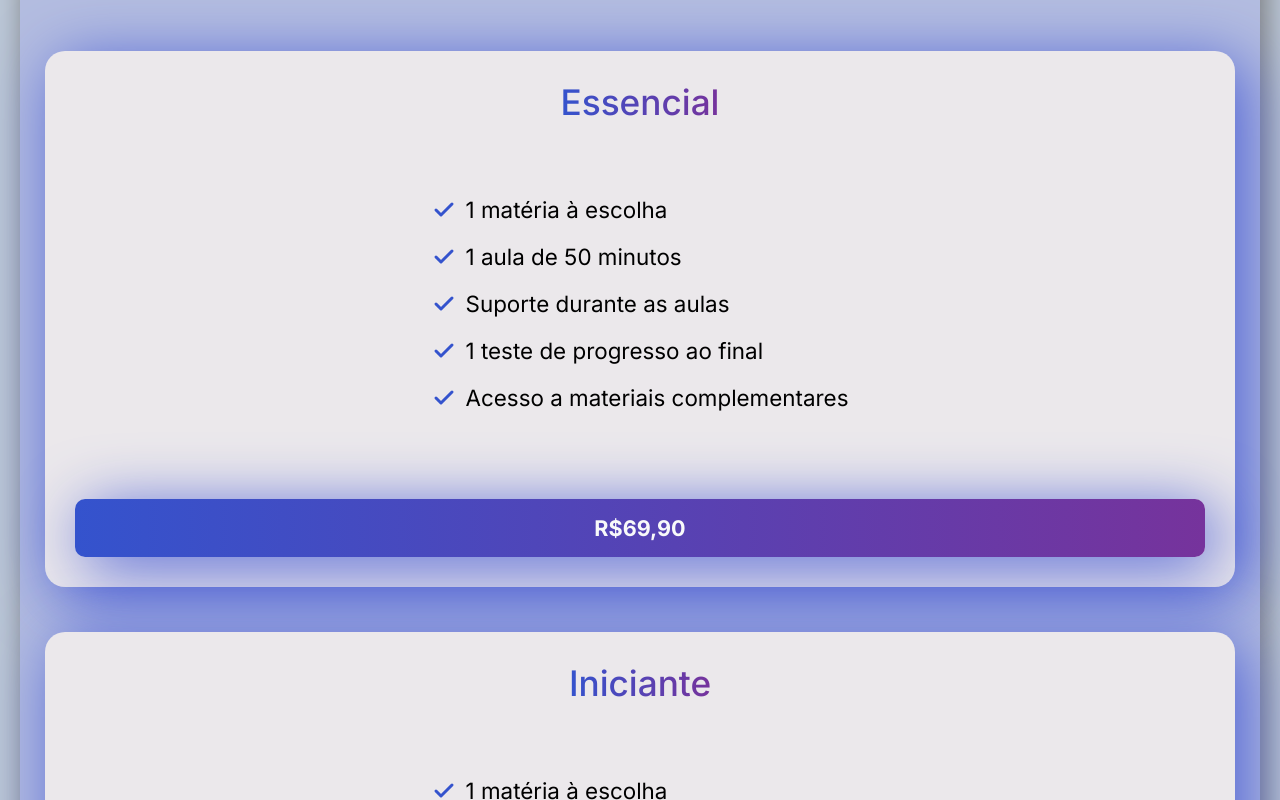
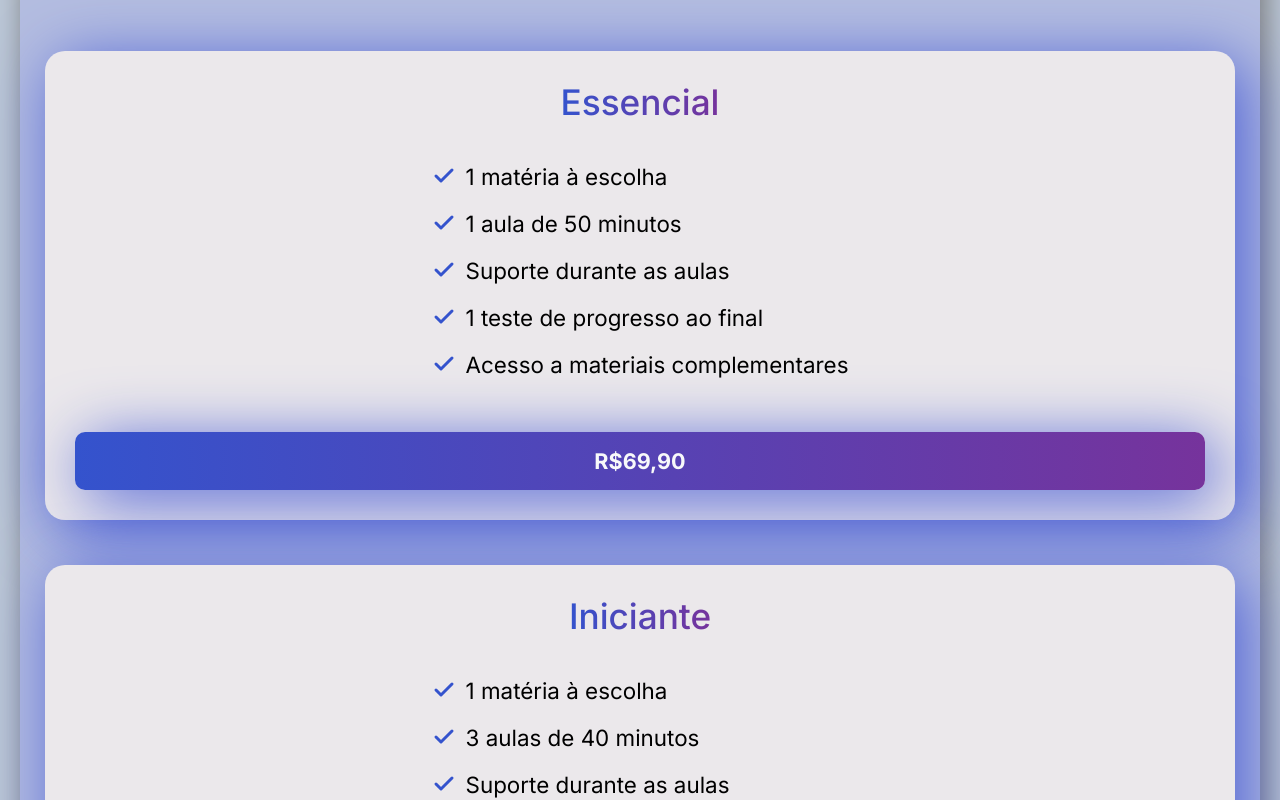
Before and after one commit to bernardooldz/PrimeAula, a React (Vite) app: page / in a window 1280 px wide. Shown: the part 4200-5000 px from the top of the page. Built offline with nearby package versions, Linux system fonts and the light colour scheme.

Commit message:
fix: tamanho das cases de planos

```diff
--- a/src/styles/App.css
+++ b/src/styles/App.css
@@ -273,11 +273,12 @@ footer {
 }
 
 .section-beneficits-plans {
-  height: 340px;
+  height: max-content;
   display: flex;
   flex-direction: column;
   justify-content: center;
   gap: 10px;
+  padding-block: 1.5rem;
 }
 
 .beneficit-item {
```
